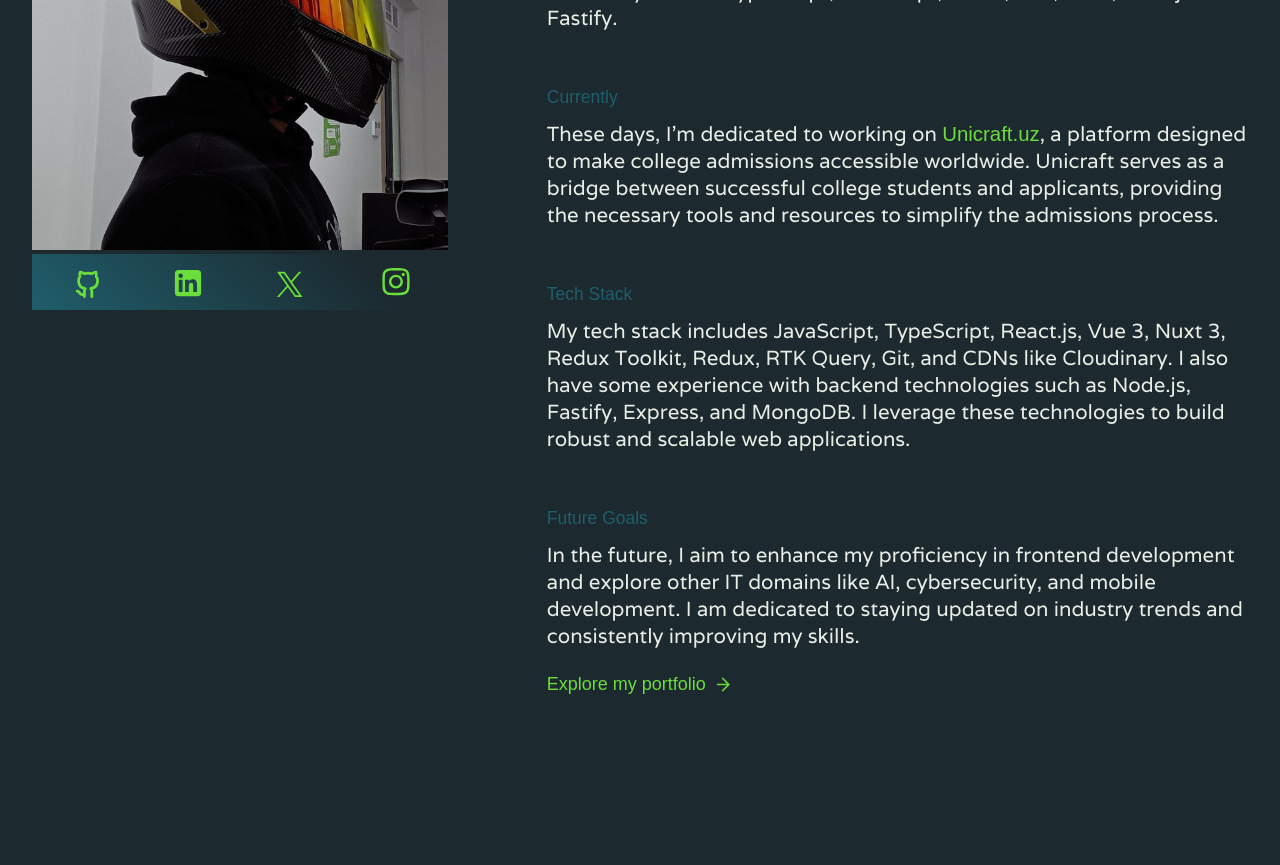
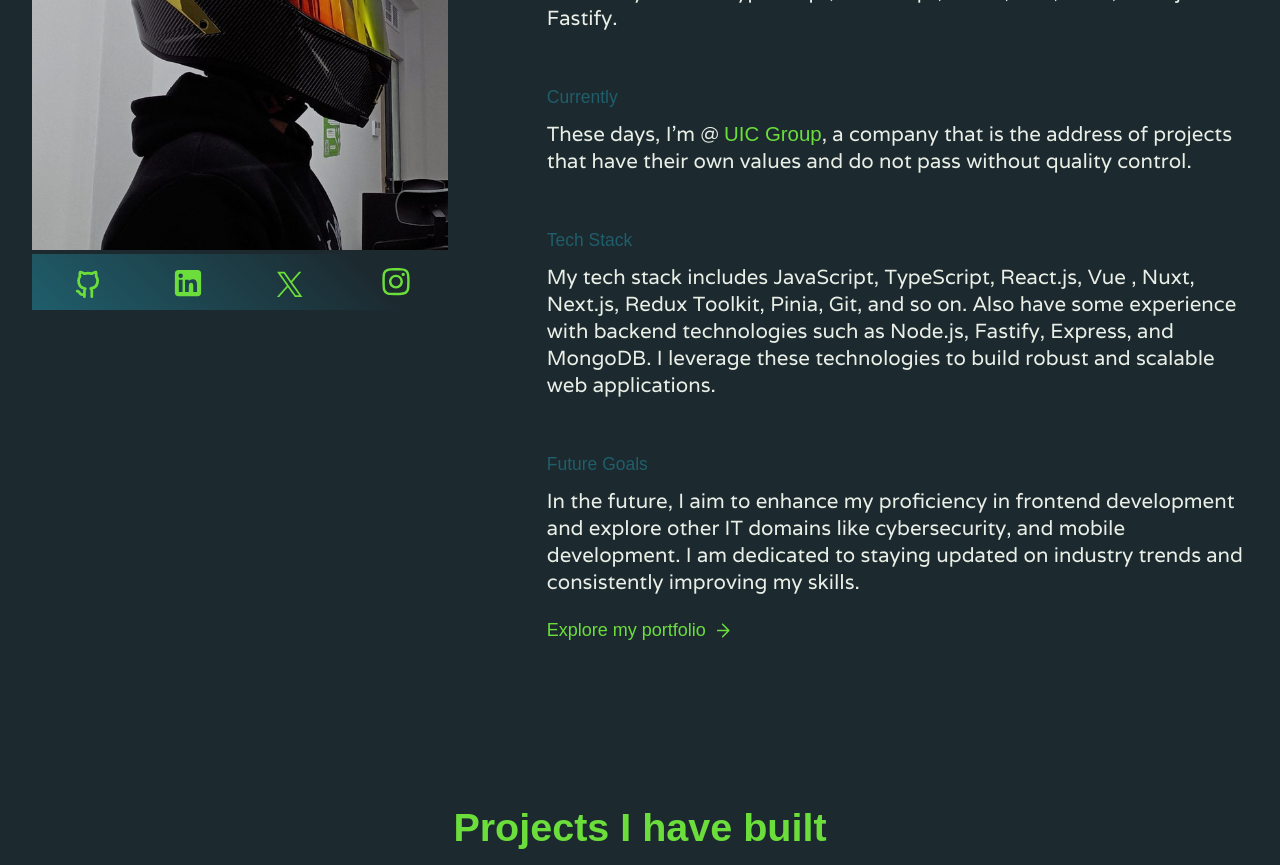
Before and after one commit to IsaqjonovII/devfolio, a React (Vite) app: page / in a window 1280 px wide. Shown: the part 1140-2005 px from the top of the page. Built offline with nearby package versions, Linux system fonts and the light colour scheme; a web font is replaced by a local one.

Commit message:
ref: content changed in portfolio section

```diff
--- a/src/static/index.jsx
+++ b/src/static/index.jsx
@@ -43,17 +43,14 @@ export const introData = [
     content: (
       <>
         <p className={c.intro__text}>
-          These days, I'm dedicated to working on{" "}
+          These days, I&apos;m @ {" "}
           <a
-            href='https://unicraft.uz'
+            href='https://uic.group'
             rel='noopener noreferrer'
             target='_blank'>
-            Unicraft.uz
+           UIC Group
           </a>
-          , a platform designed to make college admissions accessible worldwide.
-          Unicraft serves as a bridge between successful college students and
-          applicants, providing the necessary tools and resources to simplify
-          the admissions process.
+          , a company that is the address of projects that have their own values and do not pass without quality control.
         </p>
       </>
     ),
@@ -64,9 +61,8 @@ export const introData = [
     content: (
       <>
         <p className={c.intro__text}>
-          My tech stack includes JavaScript, TypeScript, React.js, Vue 3, Nuxt
-          3, Redux Toolkit, Redux, RTK Query, Git, and CDNs like Cloudinary. I
-          also have some experience with backend technologies such as Node.js,
+          My tech stack includes JavaScript, TypeScript, React.js, Vue , Nuxt, Next.js, Redux Toolkit, Pinia, Git, and so on.
+          Also have some experience with backend technologies such as Node.js,
           Fastify, Express, and MongoDB. I leverage these technologies to build
           robust and scalable web applications.
         </p>
@@ -80,7 +76,7 @@ export const introData = [
       <>
         <p className={c.intro__text}>
           In the future, I aim to enhance my proficiency in frontend development
-          and explore other IT domains like AI, cybersecurity, and mobile
+          and explore other IT domains like cybersecurity, and mobile
           development. I am dedicated to staying updated on industry trends and
           consistently improving my skills.
         </p>
@@ -140,7 +136,7 @@ export const sideProjectsData = [
       "redux",
       "rtk-query",
     ],
-    link: "https://motoshop.uz/",
+    link: "https://motoshopuz.netlify.app/",
     repoLink: "https://github.com/IsaqjonovII/motoshop",
   },
   {
```
Also changed, not shown: 2 other files (tests, documents, lock files or other folders).
